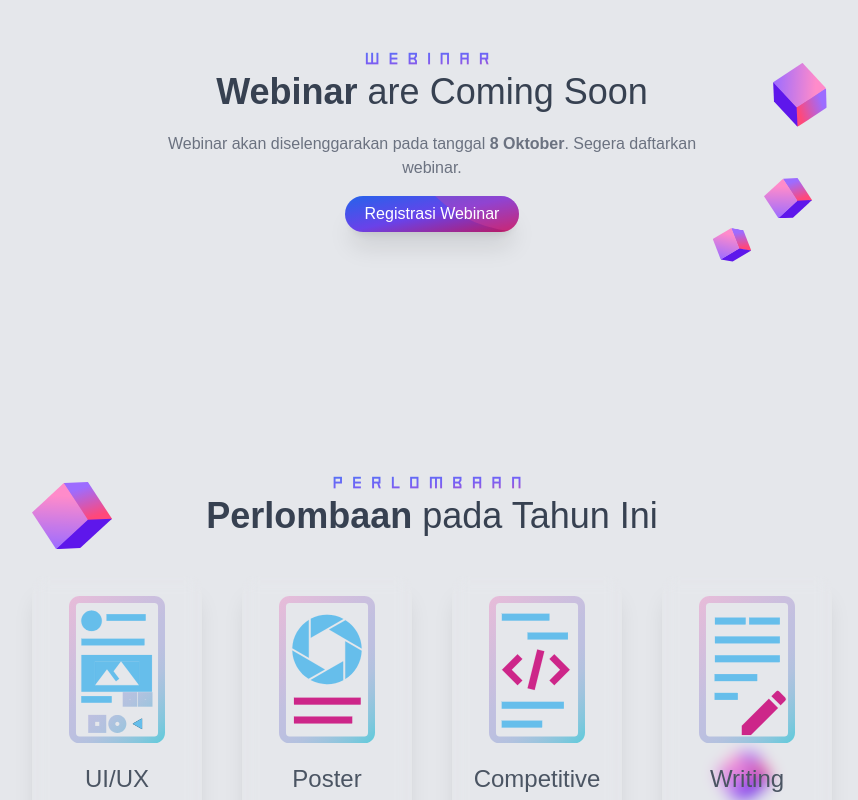
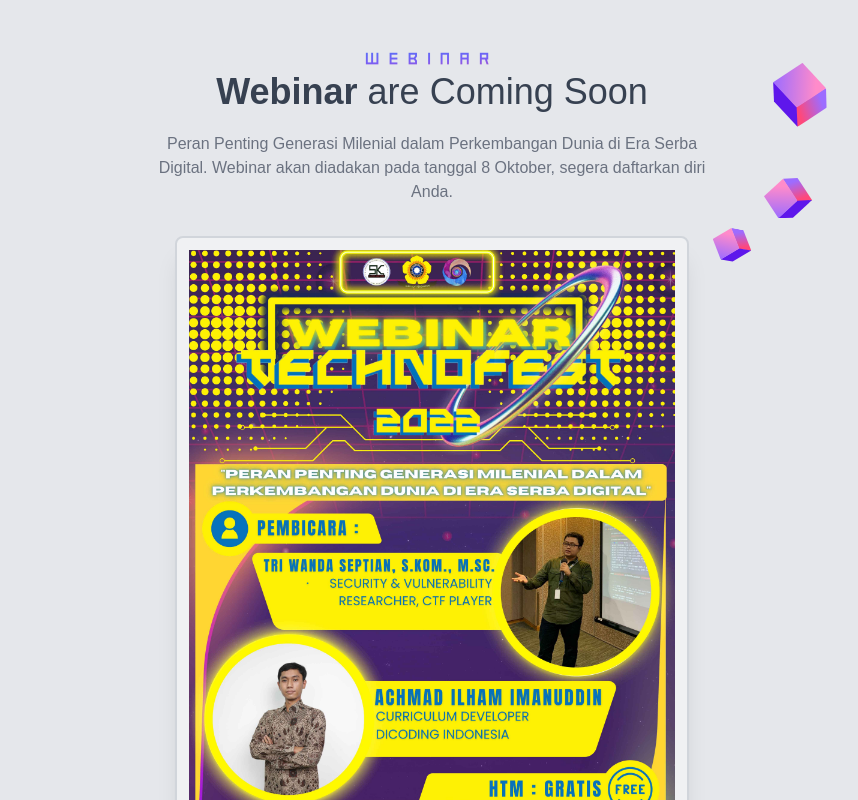
Before and after one commit to moez-rd/technofest, a Next.js app: page / in a window 1280 px wide. Shown: the part 1540-2340 px from the top of the page, without its empty margins (208-1066 px from the left). Built offline with nearby package versions, Linux system fonts and the light colour scheme; a web font is replaced by a local one.

Commit message:
Nambah pamflet

```diff
--- a/pages/index.jsx
+++ b/pages/index.jsx
@@ -118,13 +118,23 @@ export default function Home() {
               <span className="font-semibold">Webinar</span> are Coming Soon
             </p>
             <p data-aos="zoom-in" data-aos-delay="100" className="mt-5 text-gray-500">
-              Webinar akan diselenggarakan pada tanggal{' '}
-              <span className="font-semibold">8 Oktober</span>. Segera daftarkan webinar.
+              Peran Penting Generasi Milenial dalam Perkembangan Dunia di Era Serba Digital. Webinar
+              akan diadakan pada tanggal 8 Oktober, segera daftarkan diri Anda.
             </p>
+            <div
+              data-aos="zoom-in"
+              data-aos-delay="150"
+              className="my-8 flex w-full items-center justify-center ">
+              <div className="rounded-lg border-2 border-gray-300 bg-gray-100/80 p-3 shadow-xl">
+                <div className="relative h-[142.56vw] w-[80.19vw] sm:h-[864px] sm:w-[486px]">
+                  <Image src="/webinar.jpg" alt="" layout="fill" objectFit="cover" />
+                </div>
+              </div>
+            </div>
             <Link href="/webinar/register">
               <a
                 data-aos="zoom-in"
-                data-aos-delay="150"
+                data-aos-delay="200"
                 className="group relative mt-4 inline-flex items-center justify-center overflow-hidden rounded-full p-4 px-5 py-1.5 font-medium text-indigo-600 shadow-xl transition duration-300 ease-out hover:ring-1 hover:ring-primary-500">
                 <span className="absolute inset-0 h-full w-full bg-gradient-to-br from-blue-600 via-primary-600 to-pink-700"></span>
                 <span className="ease absolute bottom-0 right-0 mb-32 mr-4 block h-64 w-64 origin-bottom-left translate-x-24 rotate-45 transform rounded-full bg-pink-500 opacity-30 transition duration-500 group-hover:rotate-90"></span>
--- a/pages/webinar/register.jsx
+++ b/pages/webinar/register.jsx
@@ -121,8 +121,10 @@ export default function RegisterWebinar() {
         opened={successedModalOpened}
         onClosed={() => setSuccessedModalOpened(false)}>
         Silakan bergabung ke grup Whatsapp melalui link berikut.{' '}
-        <a href="https://chat.whatsapp.com/HMz4puCnRk96EGTkXfFNFt" className="text-gray-500 hover:underline">
-          https://chat.whatsapp.com/HMz4puCnRk96EGTkXfFNFt
+        <a
+          href="https://chat.whatsapp.com/HMz4puCnRk96EGTkXfFNFt"
+          className="font-semibold text-blue-500 hover:underline">
+          https://chat.whatsapp.com/HMz4p...
         </a>
       </Modal>
       {/* Failed Modal */}
```
Also changed, not shown: public/webinar.jpg (added).
